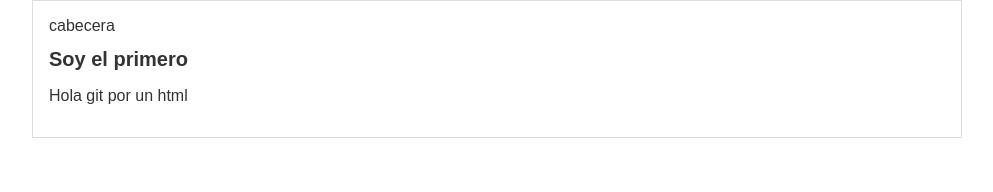
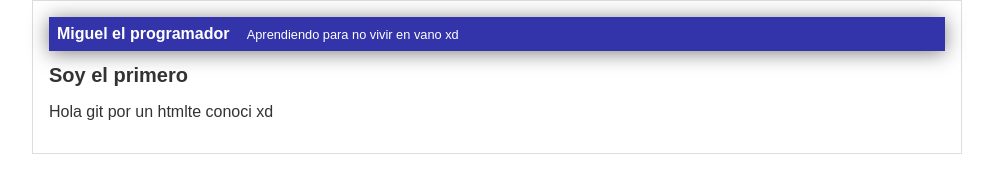
Before and after one commit to Miguel-Sanchez241001/cursoplazty, a plain HTML site: page index.html in a window 1280 px wide. Shown: the whole page, without its empty margins (143-1136 px from the left). Drawn offline with Linux system fonts and the light colour scheme.

Commit message:
finalizada la cabecera del curso de freddy

```diff
--- a/css/style.css
+++ b/css/style.css
@@ -5,6 +5,23 @@ body{
 font-size: 16px;
 margin: 0;
 padding: 0;
+}
+
+#cabecera{
+background:#33A ;
+box-shadow: 0px 2px 20px 0px rgba(0, 0,0,0.5);
+color: white;
+font-weight: bold;
+margin:0;
+padding:0.5em ;
+
+
+}
+#cabecera #tagline{
+    padding:  0 0 0 1em;
+font-weight: normal;
+font-size: 0.8em;
+
 }
 #container{
 width: 70%;
--- a/index.html
+++ b/index.html
@@ -8,11 +8,11 @@
 <body>
     <div id="container">
         <div id="cabecera">
-            cabecera
+            Miguel el programador <span id="tagline" >Aprendiendo para no vivir en vano xd</span>
         </div>
         <div id="post">
           <h1>Soy el primero</h1>
-          <p>Hola git por un html</p>
+          <p>Hola git por un htmlte conoci xd</p>
          </div>
     </div>
 
```
